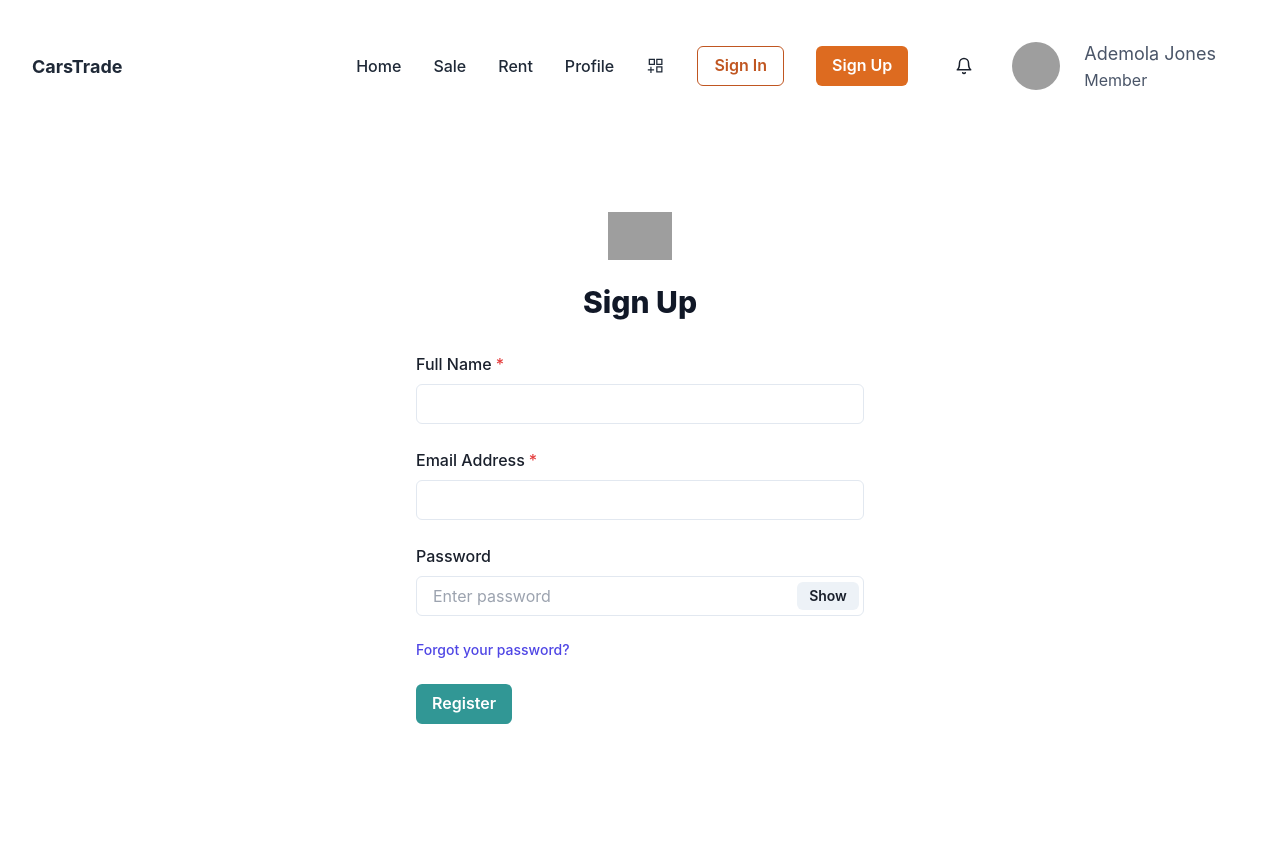
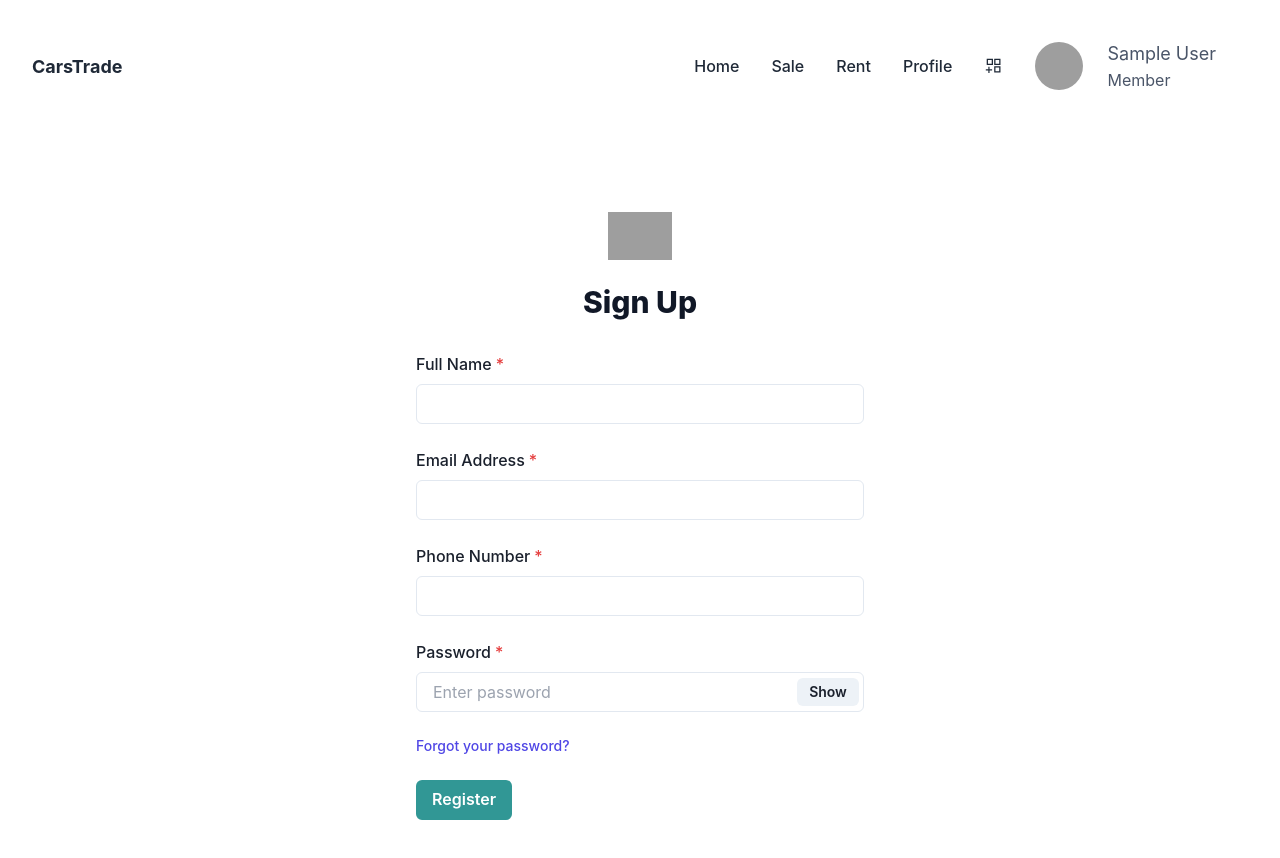
Before and after one commit to mahmoud-hanouneh/CarsTrade-e-commerce-React-Firebase, a React (Vite) app: page /sign-up in a window 1280 px wide. Shown: the top 858 px of the page. Before the commit the page ends 800 px from the top, so only its background shows below. Built offline with nearby package versions, Linux system fonts and the light colour scheme; no server answers; sample sign-in values are in the browser's storage; grey boxes are pictures that could not be loaded.

Commit message:
work on authentication

```diff
--- a/src/App.jsx
+++ b/src/App.jsx
@@ -24,7 +24,7 @@ function App() {
           <Route exact path='/' element={<Explore />} />
           <Route exact path='/sign-in' element={<SignIn />} />
           <Route exact path='/sign-up' element={<SignUp />} />
-          <Route exact path='/forget-password' element={<ForgetPassword />} />
+          <Route exact path='/forgot-password' element={<ForgetPassword />} />
           <Route exact path='/offers' element={<Offers />} />
           <Route exact path='/explore' element={<Explore />} />
           <Route path='/profile' element={<PrivateRoute />}>
--- a/src/components/navbar/MenuLinks.jsx
+++ b/src/components/navbar/MenuLinks.jsx
@@ -4,17 +4,17 @@ import MenuItem from './MenuItem'
 import { AiOutlineAppstoreAdd } from 'react-icons/ai'
 import UserProfile from './UserProfile'
 import useAuthentication from '../../hooks/useAuthentication'
-
+import { useNavigate } from 'react-router-dom'
 
 
 const MenuLinks = ({ isOpen }) => {
 
-  const [logState, setLogState] = useState(null)
-  const {isLogged} = useAuthentication()
+  const { isLogged } = useAuthentication()
+  const navigate = useNavigate()
 
   useEffect(() => {
-    setLogState(isLogged)
-  }, [isLogged])
+    console.log(isLogged)
+  }, [navigate])
 
   return (
     <Box
@@ -35,19 +35,24 @@ const MenuLinks = ({ isOpen }) => {
         <MenuItem to="/create-listing">
            <AiOutlineAppstoreAdd size='1.2rem' />
         </MenuItem>
+        {!isLogged &&
          <MenuItem to='sign-in'>
             <Button variant='outline' colorScheme='orange' size='md'>
                 Sign In
             </Button>
         </MenuItem>
+        }
 
+        {!isLogged &&
             <MenuItem to='sign-up'>
               <Button colorScheme='orange' size='md'>
                   Sign Up
               </Button>
             </MenuItem>
+        }
 
-        {logState && <UserProfile />}
+
+        {isLogged && <UserProfile />}
 
       </Stack>
     </Box>
--- a/src/components/navbar/UserProfile.jsx
+++ b/src/components/navbar/UserProfile.jsx
@@ -1,21 +1,24 @@
-import React from 'react'
+import {useEffect, useState} from 'react'
 import {
     IconButton, Avatar, Box, Flex, HStack, VStack, Text, Menu, MenuButton, MenuDivider,
     MenuItem, MenuList,
 } from "@chakra-ui/react";
+
 import { FiChevronDown, FiBell } from "react-icons/fi";
-
+import { getAuth } from 'firebase/auth';
+import { useNavigate } from 'react-router-dom';
 
 const UserProfile = () => {
+  const auth = getAuth()
+  const nav = useNavigate()
+
+  const signOutHandler = () => {
+    auth.signOut()
+    nav('/sign-in')
+  }
     return (
       <>
         <HStack spacing={{ base: "0", md: "6" }}>
-      <IconButton
-        size="lg"
-        variant="ghost"
-        aria-label="open menu"
-        icon={<FiBell />}
-      />
           <Flex alignItems="center">
             <Menu>
               <MenuButton
@@ -36,7 +39,7 @@ const UserProfile = () => {
                     spacing="1px"
                     ml="2"
                   >
-                <Text fontSize="lg" color='gray.600'>Ademola Jones</Text>
+                    <Text fontSize="lg" color='gray.600'>{auth.currentUser.displayName}</Text>
                     <Text fontSize="md" color="gray.600">
                       Member
                     </Text>
@@ -47,15 +50,16 @@ const UserProfile = () => {
                 </HStack>
               </MenuButton>
               <MenuList fontSize="md" bg="white" borderColor="gray.200">
-            <MenuItem color='black'>Profile</MenuItem>
+                <MenuItem color='black' onClick={() => nav('/profile')}>Profile</MenuItem>
                 <MenuDivider />
-            <MenuItem color='black'>Sign out</MenuItem>
+                <MenuItem onClick={() => signOutHandler()} color='black'>Sign out</MenuItem>
               </MenuList>
             </Menu>
           </Flex>
         </HStack>
       </>
     )
+
 }
 
 export default UserProfile
--- a/src/hooks/useAuthentication.jsx
+++ b/src/hooks/useAuthentication.jsx
@@ -1,4 +1,4 @@
-import { useRef, useEffect, useState, useContext } from 'react'
+import { useRef, useEffect, useState } from 'react'
 import { onAuthStateChanged, getAuth } from 'firebase/auth'
 
 const useAuthentication = () => {
--- a/src/pages/Profile.jsx
+++ b/src/pages/Profile.jsx
@@ -79,7 +79,7 @@ const Profile = () => {
   }
   const signoutHandler = () => {
     auth.signOut()
-    navigate('/')
+    navigate('/sign-in')
   }
   return (
     <div className='container p-4'>
--- a/src/pages/SignUp.jsx
+++ b/src/pages/SignUp.jsx
@@ -6,8 +6,7 @@ import {
   InputGroup,
   Button,
   InputRightElement,
-  FormErrorMessage,
-  FormHelperText,
+  useToast
 } from '@chakra-ui/react'
 
 // firebase
@@ -15,8 +14,8 @@ import { getAuth, createUserWithEmailAndPassword, updateProfile } from 'firebase
 import { doc, setDoc, serverTimestamp } from 'firebase/firestore'
 import { db } from '../firebase.config'
 
+// react-router-dom
 import { Link, useNavigate } from 'react-router-dom'
-import { toast, ToastContainer } from 'react-toastify'
 
 const SignUp = () => {
 
@@ -26,11 +25,13 @@ const SignUp = () => {
   const [formData, setFormData] = useState({
     fullName: '',
     email: '',
+    phone: '',
     password: ''
   })
-  const { fullName, username, email, password } = formData
+  const { fullName, email, phone, password } = formData
+
   const navigate = useNavigate()
-
+  const toast = useToast()
   const changeHandler = (e) => {
     setFormData((prev) => ({
       ...prev,
@@ -65,10 +66,24 @@ const SignUp = () => {
     } catch (error) {
         switch(error.code) {
           case 'auth/email-already-in-use':
-            toast.error('The email is already in use!')
+            toast({
+              title: 'Alert',
+              description: "The email is already in use!",
+              position: 'top',
+              status: 'error',
+              duration: 3000,
+              isClosable: true,
+            })
             break;
           default:
-            toast.error('Somethin went wrong!')
+            toast({
+              title: 'Fail',
+              description: "Somethin went wrong!",
+              position: 'top',
+              status: 'error',
+              duration: 3000,
+              isClosable: true,
+            })
             break;
         }
         setLoading(false)
@@ -98,7 +113,12 @@ const SignUp = () => {
                 <FormLabel htmlFor='email'>Email Address</FormLabel>
                 <Input onChange={changeHandler} value={email} id='email' type='email' placeholer='Email' />
               </FormControl>
-              <FormControl>
+              <FormControl isRequired>
+                <FormLabel htmlFor='phone'>Phone Number</FormLabel>
+                <Input onChange={changeHandler} value={phone} id='phone' type='number' placeholer='Phone Number' />
+              </FormControl>
+
+              <FormControl isRequired>
                 <FormLabel htmlFor='password'>Password</FormLabel>
                 <InputGroup size='md'>
                   <Input
@@ -117,28 +137,25 @@ const SignUp = () => {
                 </InputGroup>
               </FormControl>
 
-
-               <div className="flex items-center justify-between">
-
+             <div className="flex items-center justify-between">
               <div className="text-sm">
-                <a href="#" className="font-medium text-indigo-600 hover:text-indigo-500">
+                <Link to='/forgot-password' className="font-medium text-indigo-600 hover:text-indigo-500">
                   Forgot your password?
-                </a>
+                </Link>
               </div>
             </div>
-              <Button
+            <Button
               className='mt-2'
               type='submit'
               isLoading={loading}
               loadingText='Submitting'
               colorScheme='teal'>
                 Register
-              </Button>
+            </Button>
 
       </form>
       </div>
     </div>
-    <ToastContainer />
 
     </>
   )
```
Lines whose indentation alone changed are shown as unchanged.
